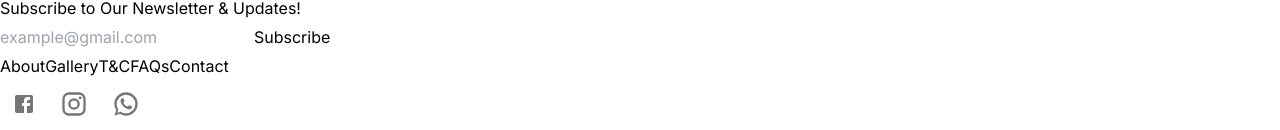
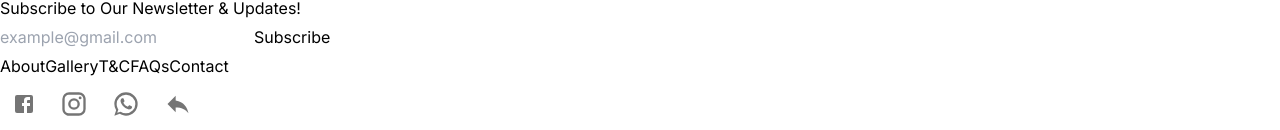
Before and after one commit to Ilanraws100/weddings, a Next.js app: page / in a window 1280 px wide. Shown: the part 3051-3181 px from the top of the page. Built offline with nearby package versions, Linux system fonts and the light colour scheme; a web font is replaced by a local one.

Commit message:
share button

```diff
--- a/components/customButton.jsx
+++ b/components/customButton.jsx
@@ -1,6 +1,8 @@
 "use client";
 import { Button } from "@mui/material";
 import Link from "next/link";
+import ReplyIcon from "@mui/icons-material/Reply";
+import IconButton from "@mui/material/IconButton";
 
 export function AromaEventzButton(props) {
   return (
@@ -75,6 +77,30 @@ export function ContactAromaButton() {
     </Link>
   );
 }
+
+export function ShareButton(){
+   const handleShare = async () => {
+     if (navigator.share) {
+       try {
+         await navigator.share({
+           title: "Aroma Events",
+           text: "Complete Bengali Event Management Services- Decoration, Venue and Catering Services for your wedding, reception, or any other event in Kolkata.",
+           url: "https://aromaeventz.com",
+         });
+       } catch (error) {
+         console.error("Error sharing content:", error);
+       }
+     } else {
+       // Fallback for browsers that do not support the Web Share API
+       console.log("Web Share not supported. Implement fallback here.");
+     }
+   };
+  return (
+    <IconButton aria-label="email" size="large" onClick={handleShare}>
+      <ReplyIcon fontSize="inherit" className="scale-x-[-1]" />
+    </IconButton>
+  );
+}
 export default function CustomButton(props) {
   return (
     <Link href={props.href ?? "/login"}>
--- a/components/footer.jsx
+++ b/components/footer.jsx
@@ -1,4 +1,4 @@
-import CustomButton from "@/components/customButton";
+import CustomButton, { ShareButton } from "@/components/customButton";
 import IconButton from "@mui/material/IconButton";
 import FacebookIcon from "@mui/icons-material/Facebook";
 import InstagramIcon from "@mui/icons-material/Instagram";
@@ -69,6 +69,7 @@ export default function FooterSection() {
                 <WhatsAppIcon fontSize="inherit" />
               </IconButton>
             </Link>
+            <ShareButton />
           </div>
           <p>©Copyright 2024 | Aroma’s Eventz </p>
         </div>
```
